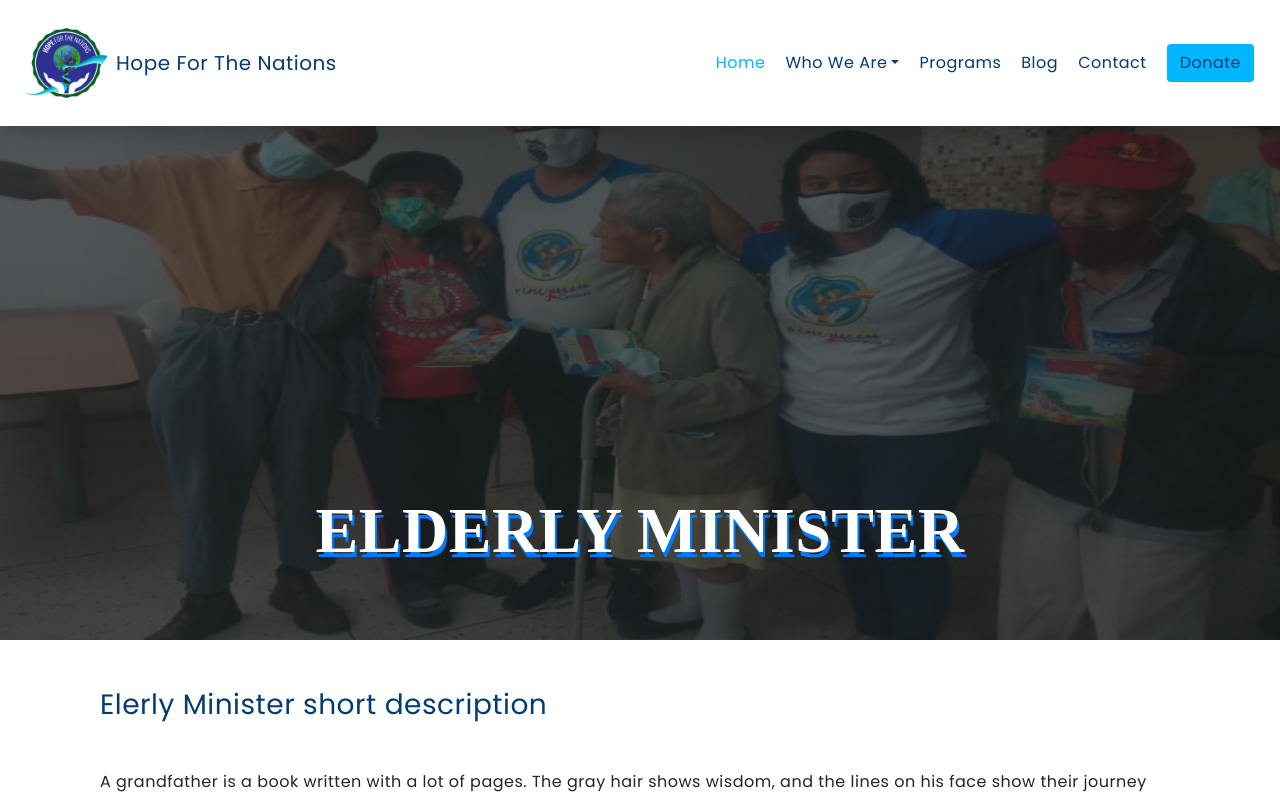
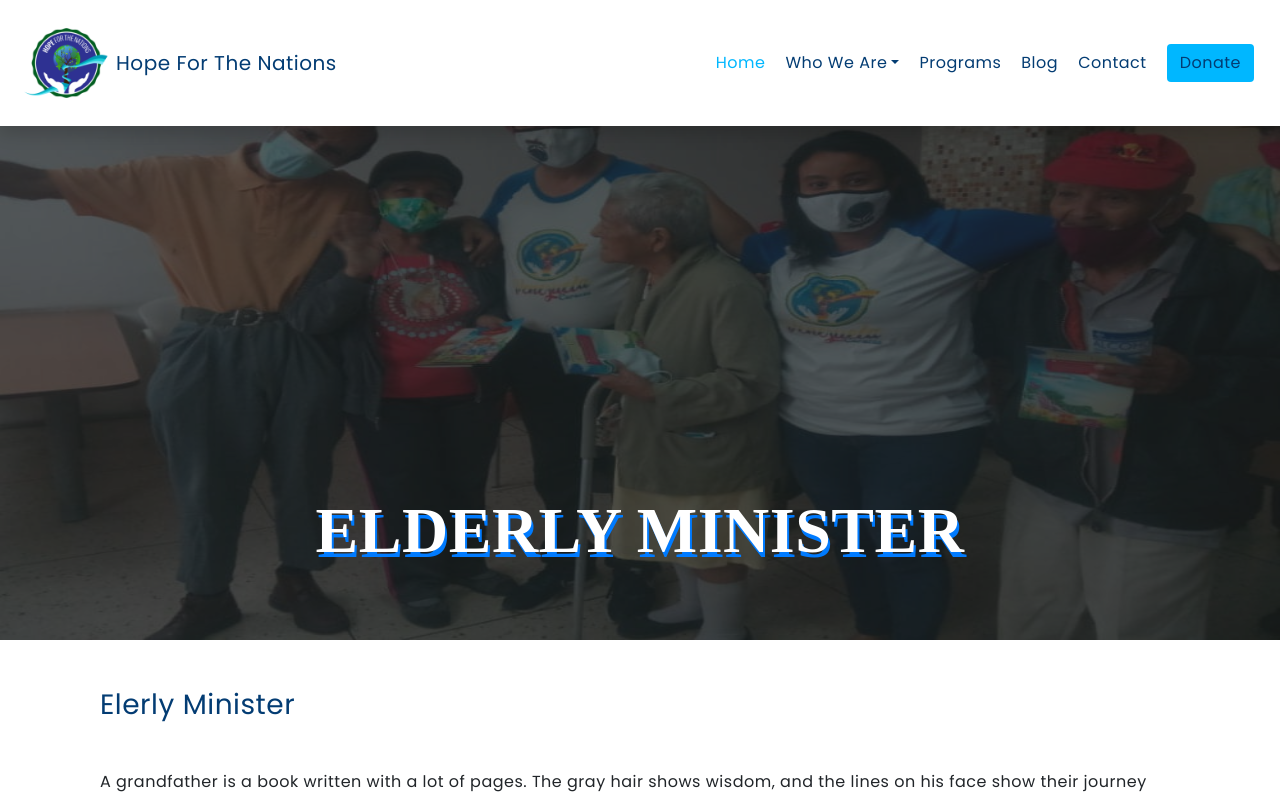
Before and after one commit to Cmmh1101/hope-react-types, a React (Create React App) app: page /program/elderly-care-program in a window 1280 px wide. Shown: the top 796 px of the page. Built offline with nearby package versions, Linux system fonts and the light colour scheme; a web font is replaced by a local one.

Commit message:
fixed programs title placeholder

```diff
--- a/src/views/articles/components/ProgramPage.tsx
+++ b/src/views/articles/components/ProgramPage.tsx
@@ -31,7 +31,7 @@
         <Row>
           <Col xs={12} className="mx-auto">
             <Col xs={12} className="my-5 mx-auto">
-              <h3 className="my-5">{article.description} short description</h3>
+              <h3 className="my-5">{article.description}</h3>
               {article.content.map((paragraph, key) => (
                 <p key={key}>{paragraph}</p>
               ))}
```
